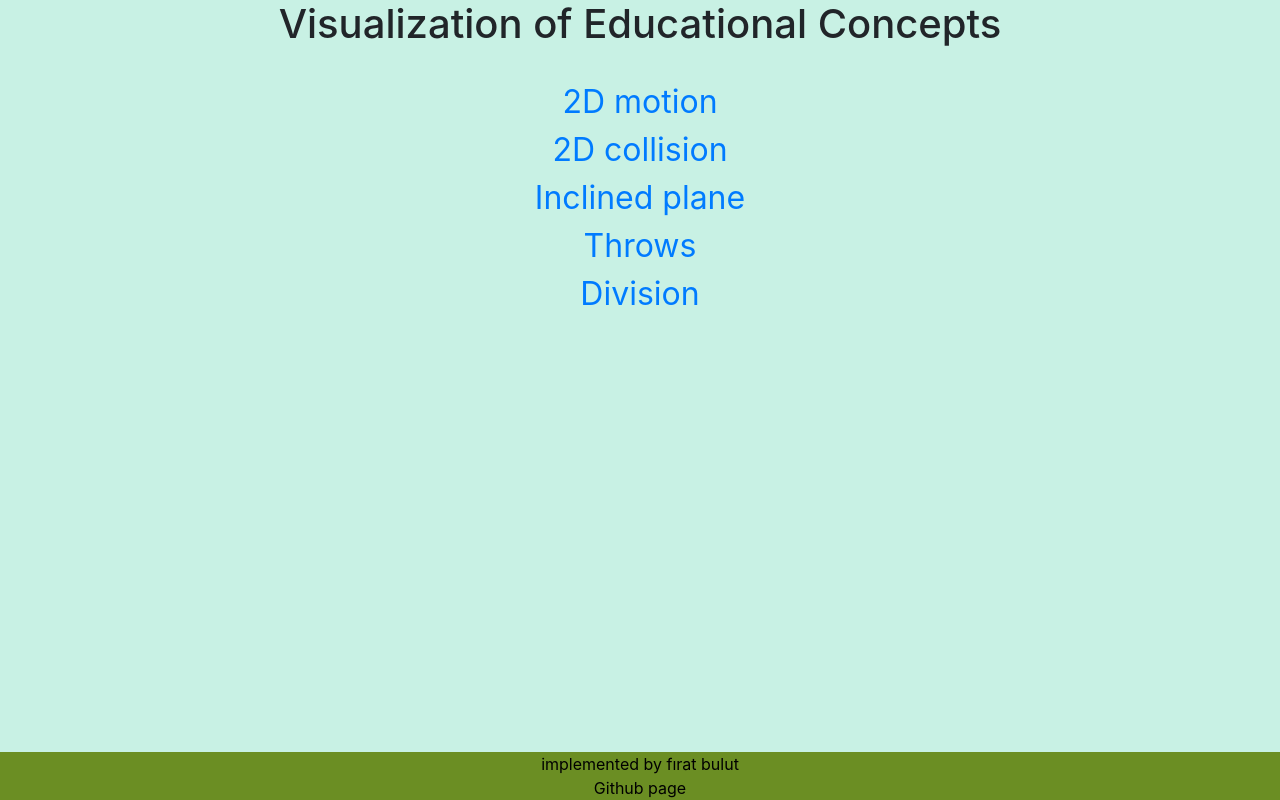
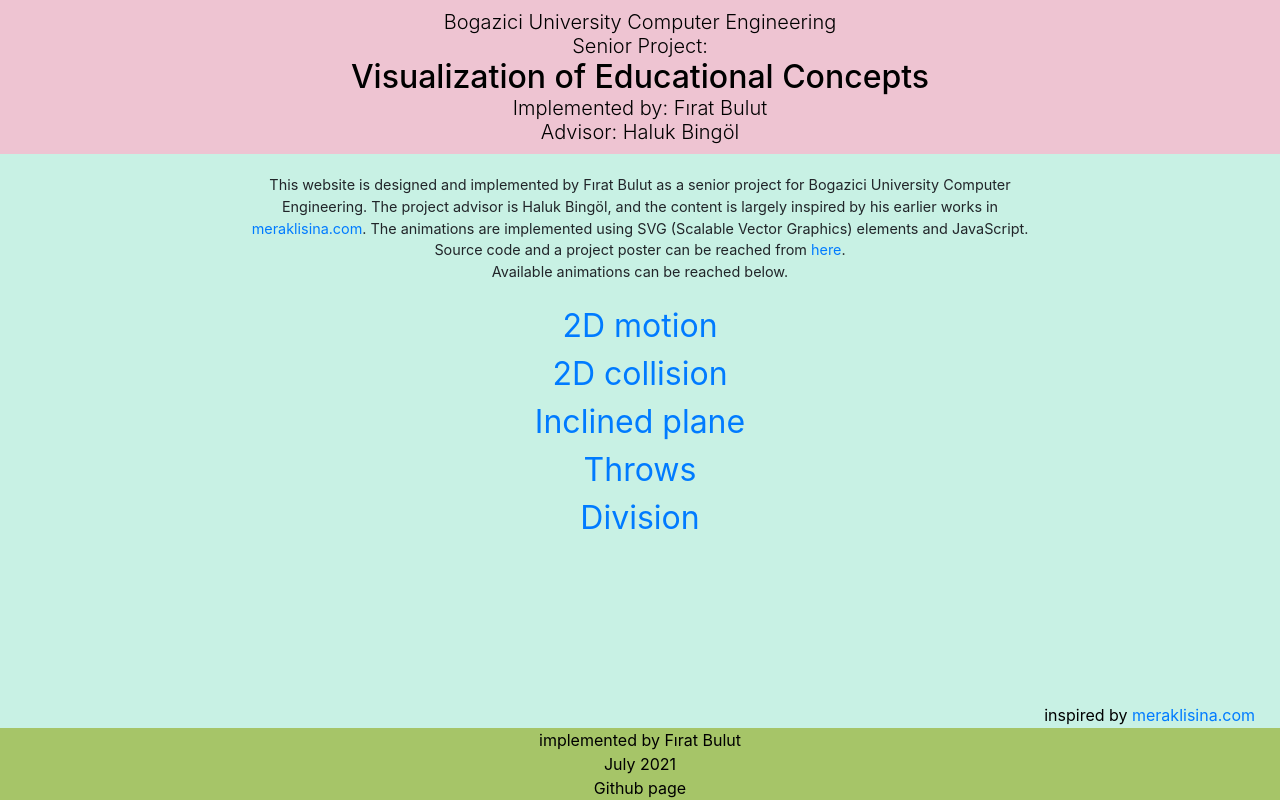
Before and after one commit to firatbulut19/svg-animation, a website: page index.html in a window 1280 px wide. Drawn offline with nearby package versions, Linux system fonts and the light colour scheme.

Commit message:
added info about the project, did some style changes

```diff
--- a/index.html
+++ b/index.html
@@ -5,14 +5,32 @@
   <meta charset="UTF-8">
   <meta http-equiv="X-UA-Compatible" content="IE=edge">
   <meta name="viewport" content="width=device-width, initial-scale=1.0">
-  <link rel="stylesheet" href="https://stackpath.bootstrapcdn.com/bootstrap/4.3.1/css/bootstrap.min.css" integrity="sha384-ggOyR0iXCbMQv3Xipma34MD+dH/1fQ784/j6cY/iJTQUOhcWr7x9JvoRxT2MZw1T" crossorigin="anonymous">
+  <link rel="stylesheet" href="https://stackpath.bootstrapcdn.com/bootstrap/4.3.1/css/bootstrap.min.css"
+    integrity="sha384-ggOyR0iXCbMQv3Xipma34MD+dH/1fQ784/j6cY/iJTQUOhcWr7x9JvoRxT2MZw1T" crossorigin="anonymous">
   <link rel="stylesheet" href="style.css">
   <title>my document</title>
 </head>
 
-<body>
-  <h1>Visualization of Educational Concepts</h1>
+
+
+<body id="home">
+  <header>
+    <h5>Bogazici University Computer Engineering <br>
+      Senior Project:</h5>
+    <h2>Visualization of Educational Concepts</h2>
+    <h5>Implemented by: Fırat Bulut <br>
+      Advisor: Haluk Bingöl</h4>
+  </header>
   <div class="container page-container">
+    <div class="overview">This website is designed and implemented by Fırat Bulut as a senior project for Bogazici
+      University Computer Engineering.
+      The project advisor is Haluk Bingöl, and the content is largely inspired by his earlier works in <a
+        href="http://meraklisina.com/">meraklisina.com</a>.
+      The animations are implemented using SVG (Scalable Vector Graphics) elements and JavaScript. Source code and a
+      project poster
+      can be reached from <a href="https://github.com/firatbulut19/svg-animation">here</a>. <br>
+      Available animations can be reached below.
+    </div>
     <div><a class="a" href="motion/basic-motion/basic-motion.html">2D motion</a></div>
     <div><a class="a" href="motion/2d-collision/2d-collision.html ">2D collision</a></div>
     <div><a class="a" href="motion/plane/plane.html">Inclined plane</a></div>
@@ -20,11 +38,19 @@
     <div><a class="a" href="operations/division/division.html">Division</a></div>
   </div>
 
+  <footer>
+
+    <div class="footnote">
+      inspired by
+      <a href="http://meraklisina.com/">meraklisina.com</a>
+    </div>
+    implemented by Fırat Bulut <br>
+    July 2021 <br>
+    <a href="https://github.com/firatbulut19/svg-animation" style="color:black">Github page</a>
+
+  </footer>
   <script src="node_modules/animejs/lib/anime.min.js"></script>
+
 </body>
-<footer>
-  implemented by fırat bulut <br>
-  <a href="https://github.com/firatbulut19/svg-animation" style="color:black">Github page</a>
 
-</footer>
 </html>
--- a/style.css
+++ b/style.css
@@ -1,5 +1,10 @@
 body {
   background-color: rgb(200, 241, 228);
+  display: grid;
+  grid-template-rows: 60px 30px 1fr 60px 30px;
+}
+#home {
+  display: block;
 }
 
 .container {
@@ -18,10 +23,13 @@ body {
 }
 
 .page-container {
-  margin: auto;
-  width: 70%;
-  margin-top: 30px;
   text-align: center;
+  width: 100%;
+  margin-top: 20px;
+  position: relative;
+  height: 100%;
+
+  overflow-y: scroll;
 }
 
 .svg {
@@ -42,6 +50,10 @@ body {
 .form-config {
   margin-top: 10px;
   width: 40%;
+}
+
+input {
+  margin: auto;
 }
 
 .labels {
@@ -65,8 +77,9 @@ body {
   margin-right: 20px;
 }
 
-h1 {
+h3 {
   text-align: center;
+  margin: 10px;
 }
 
 .a {
@@ -78,7 +91,41 @@ footer {
   bottom: 0;
   width: 100%;
   height: auto;
-  background-color: olivedrab;
+  background-color: rgb(166, 197, 104);
   color: black;
   text-align: center;
 }
+
+header {
+  left: 0;
+  top: 0;
+  width: 100%;
+  height: auto;
+  background-color: rgb(238, 196, 210);
+  color: black;
+  text-align: center;
+  padding: 10px;
+}
+
+h5 {
+  font-weight: 300;
+  margin-bottom: 0;
+}
+h2 {
+  margin-bottom: 0;
+}
+.footnote {
+  position: absolute;
+  right: 0;
+  top: 0;
+  text-align: right;
+  margin-top: -25px;
+  margin-right: 25px;
+}
+
+.overview {
+  width: 70%;
+  margin: auto;
+  margin-bottom: 20px;
+  font-size: 90%;
+}
```
Also changed, not shown: motion/2d-collision/2d-collision.html (+24 -17 lines), motion/basic-motion/basic-motion.html (+13 -7 lines), motion/plane/plane.html (+18 -12 lines), motion/throws/throws.html (+27 -15 lines), operations/division/division.html (+4 -1 lines).
